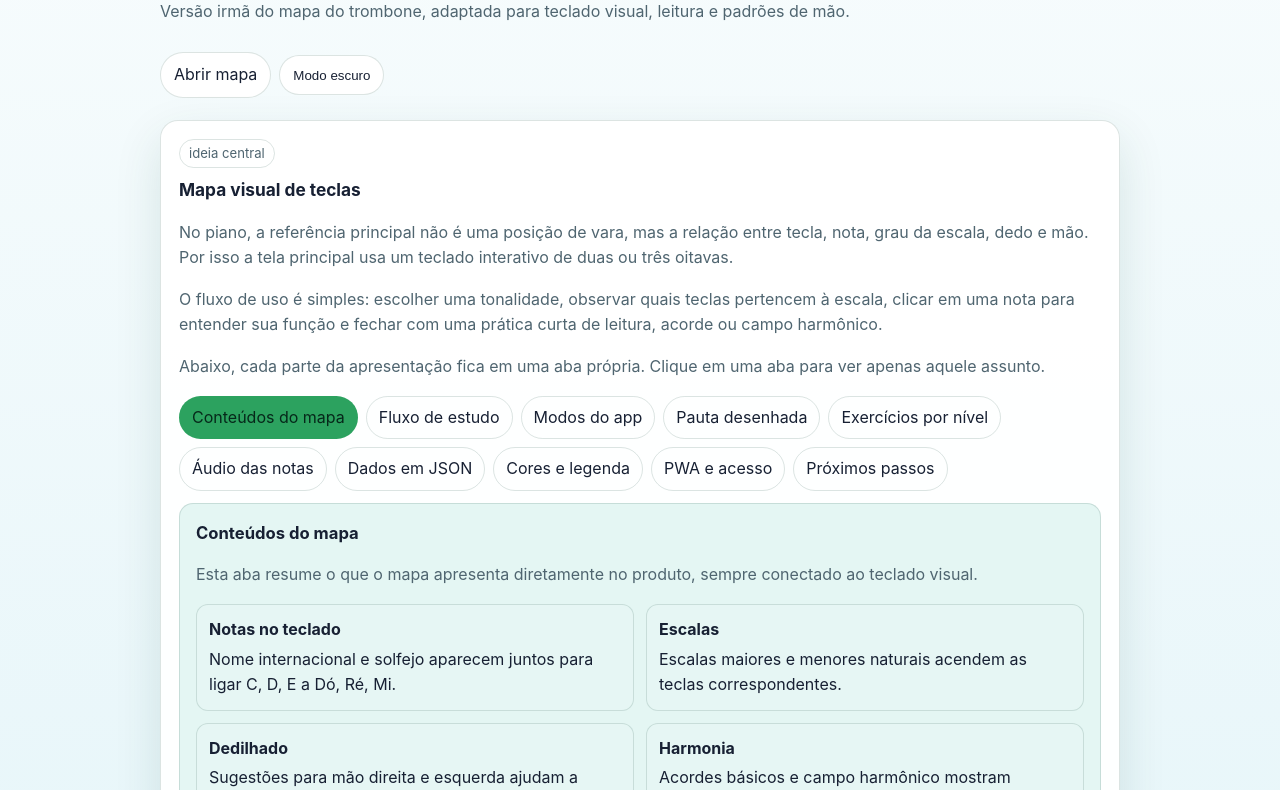
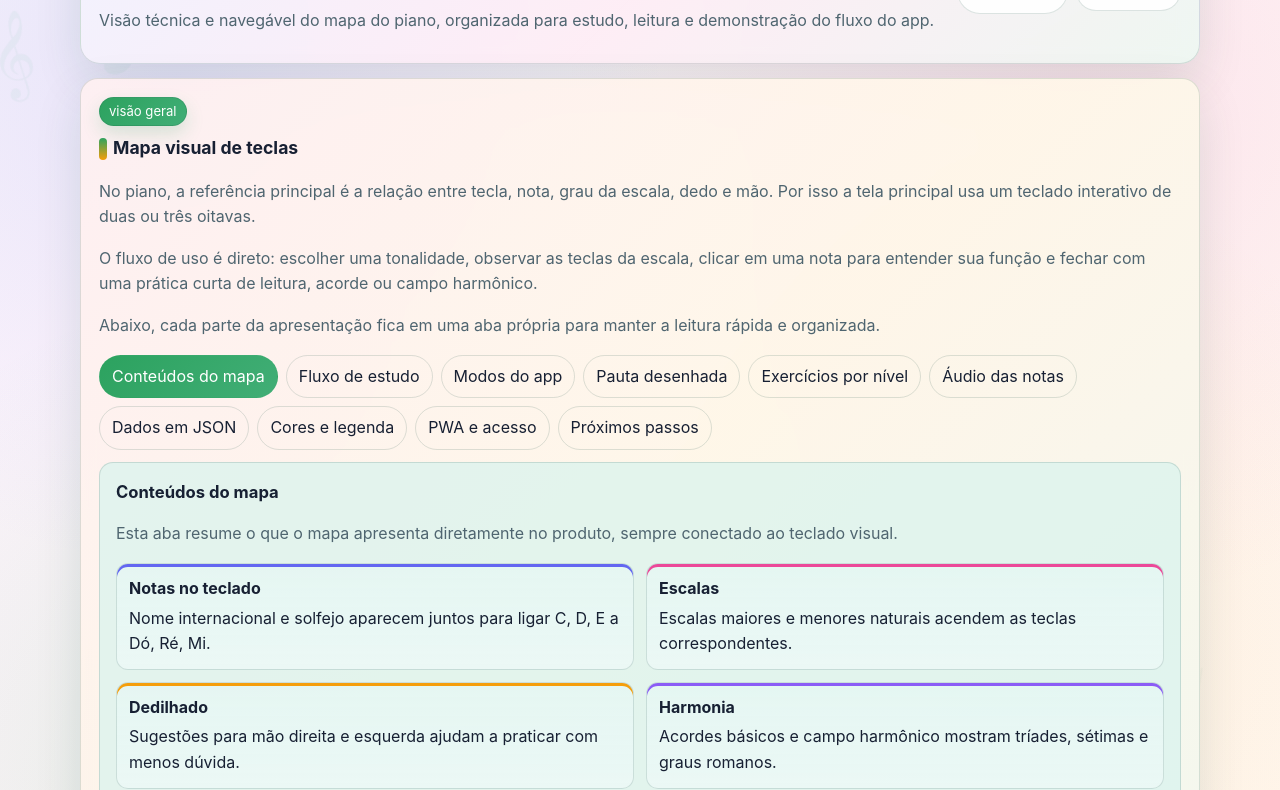
Before and after one commit to caetanoronan/piano-e-teclado, a plain HTML site: page relatorio.html in a window 1280 px wide. Shown: the part 98-888 px from the top of the page. Drawn offline with Linux system fonts and the light colour scheme.

```diff
--- a/relatorio.html
+++ b/relatorio.html
@@ -13,26 +13,38 @@
       --bg: #f7fcfd;
       --bg-2: #e5f5f9;
       --surface: rgba(255, 255, 255, 0.94);
-      --surface-2: rgba(230, 247, 244, 0.8);
-      --surface-3: rgba(217, 243, 238, 0.7);
+      --surface-2: rgba(230, 247, 244, 0.82);
+      --surface-3: rgba(217, 243, 238, 0.72);
       --ink: #172033;
       --muted: #4f6570;
       --line: rgba(38, 87, 78, 0.16);
       --accent: #2ca25f;
+      --accent-2: #41ae76;
+      --accent-3: #99d8c9;
+      --color-theory: #6366f1;
+      --color-score: #ec4899;
+      --color-keyboard: #f59e0b;
+      --color-instrument: #8b5cf6;
       --shadow: 0 18px 48px rgba(19, 75, 58, 0.12);
       color-scheme: light;
     }
 
     html[data-theme="dark"] {
-      --bg: #0f1f1a;
-      --bg-2: #173329;
-      --surface: rgba(22, 44, 37, 0.95);
-      --surface-2: rgba(31, 63, 53, 0.82);
-      --surface-3: rgba(28, 57, 47, 0.7);
-      --ink: #effaf6;
-      --muted: #bedaca;
-      --line: rgba(177, 224, 208, 0.2);
-      --accent: #66c2a4;
+      --bg: #0a1318;
+      --bg-2: #0f1f2a;
+      --surface: rgba(15, 32, 46, 0.98);
+      --surface-2: rgba(22, 51, 70, 0.95);
+      --surface-3: rgba(24, 44, 60, 0.84);
+      --ink: #f0f9fc;
+      --muted: #a8d8e1;
+      --line: rgba(177, 224, 208, 0.35);
+      --accent: #4ade80;
+      --accent-2: #22c55e;
+      --accent-3: #16a34a;
+      --color-theory: #818cf8;
+      --color-score: #f472b6;
+      --color-keyboard: #fbbf24;
+      --color-instrument: #a78bfa;
       --shadow: 0 18px 48px rgba(0, 0, 0, 0.34);
       color-scheme: dark;
     }
@@ -42,29 +54,81 @@
     body {
       margin: 0;
       min-height: 100vh;
-      background: linear-gradient(180deg, var(--bg), var(--bg-2));
+      position: relative;
+      overflow-x: hidden;
+      background:
+        radial-gradient(circle at 12% 14%, rgba(99, 102, 241, 0.12), transparent 28%),
+        radial-gradient(circle at 86% 16%, rgba(236, 72, 153, 0.10), transparent 30%),
+        radial-gradient(circle at 78% 72%, rgba(245, 158, 11, 0.10), transparent 32%),
+        radial-gradient(circle at 18% 84%, rgba(44, 162, 95, 0.12), transparent 30%),
+        linear-gradient(135deg, var(--bg), #eef8fb, #fdf4fb, #fff7ee, #effcf4, var(--bg-2));
+      background-size: 120% 120%, 120% 120%, 120% 120%, 120% 120%, 360% 360%;
+      animation: rainbowDrift 22s ease-in-out infinite;
       color: var(--ink);
-      font-family: Inter, ui-sans-serif, system-ui, -apple-system, BlinkMacSystemFont, "Segoe UI", sans-serif;
+      font-family: -apple-system, BlinkMacSystemFont, "Segoe UI", Roboto, "Helvetica Neue", sans-serif;
       line-height: 1.6;
     }
 
+    body::before,
+    body::after {
+      content: "𝄞  ♫  ♪  ♬  ♯  ♭  ♮";
+      position: fixed;
+      inset: 0;
+      pointer-events: none;
+      z-index: 0;
+      display: grid;
+      align-items: start;
+      justify-items: start;
+      padding: 2.2rem 1.2rem;
+      color: color-mix(in srgb, var(--accent) 42%, transparent);
+      font-size: clamp(2.5rem, 6vw, 5.5rem);
+      letter-spacing: 0.4rem;
+      line-height: 1.35;
+      opacity: 0.10;
+      white-space: pre-wrap;
+      transform: rotate(-6deg);
+    }
+
+    body::after {
+      content: "♪  ♮  ♫  𝄞  ♭  ♬  ♯  𝅘𝅥";
+      align-items: end;
+      justify-items: end;
+      padding: 2rem 1.4rem;
+      transform: rotate(8deg);
+      color: color-mix(in srgb, var(--accent-2) 42%, transparent);
+    }
+
     header, main {
-      width: min(960px, calc(100% - 28px));
+      width: min(1120px, calc(100% - 32px));
       margin: 0 auto;
+      position: relative;
+      z-index: 1;
     }
 
     header {
-      padding: 22px 0 12px;
+      margin-top: 12px;
+      padding: 18px 18px 14px;
       display: flex;
       justify-content: space-between;
       gap: 12px;
       align-items: center;
       flex-wrap: wrap;
+      border: 1px solid var(--line);
+      border-radius: 20px;
+      background:
+        linear-gradient(135deg, color-mix(in srgb, var(--surface) 92%, #6366f1), color-mix(in srgb, var(--surface) 90%, #ec4899), color-mix(in srgb, var(--surface) 92%, #2ca25f));
+      box-shadow: var(--shadow);
+      backdrop-filter: blur(10px);
     }
 
     h1 {
       margin: 0;
       font-size: clamp(1.5rem, 3vw, 2.3rem);
+      background: linear-gradient(135deg, #6366f1, #ec4899, #f59e0b, #8b5cf6, #2ca25f);
+      background-size: 200% 200%;
+      background-clip: text;
+      -webkit-background-clip: text;
+      -webkit-text-fill-color: transparent;
     }
 
     p { color: var(--muted); }
@@ -92,25 +156,57 @@
       justify-content: center;
       min-height: 40px;
       cursor: pointer;
+      text-decoration: none;
+      box-shadow: none;
+    }
+
+    .button:hover {
+      transform: translateY(-1px);
+      box-shadow: 0 10px 24px rgba(44, 162, 95, 0.12);
     }
 
     main {
-      padding: 10px 0 40px;
+      padding: 14px 0 40px;
       display: grid;
-      gap: 14px;
+      gap: 16px;
     }
 
     section {
       border: 1px solid var(--line);
-      background: var(--surface);
+      background:
+        linear-gradient(
+          135deg,
+          color-mix(in srgb, var(--surface) 92%, #6366f1),
+          color-mix(in srgb, var(--surface) 90%, #ec4899),
+          color-mix(in srgb, var(--surface) 91%, #f59e0b),
+          color-mix(in srgb, var(--surface) 92%, #2ca25f),
+          color-mix(in srgb, var(--surface) 91%, #8b5cf6)
+        );
+      background-size: 280% 280%;
+      animation: panelRainbowDrift 20s ease-in-out infinite;
       border-radius: 18px;
       padding: 18px;
       box-shadow: var(--shadow);
+      backdrop-filter: blur(10px);
     }
 
     h2 {
       margin: 0 0 8px;
-      font-size: 1.08rem;
+      font-size: 1.1rem;
+      position: relative;
+      padding-left: 14px;
+    }
+
+    h2::before {
+      content: "";
+      position: absolute;
+      left: 0;
+      top: 50%;
+      transform: translateY(-50%);
+      width: 8px;
+      height: 22px;
+      border-radius: 999px;
+      background: linear-gradient(180deg, var(--accent), var(--color-keyboard));
     }
 
     ul {
@@ -125,9 +221,11 @@
       border: 1px solid var(--line);
       border-radius: 999px;
       padding: 3px 9px;
-      color: var(--muted);
+      color: #ffffff;
       font-size: 0.82rem;
       margin-bottom: 8px;
+      background: linear-gradient(135deg, var(--accent), var(--accent-2));
+      box-shadow: 0 8px 18px rgba(44, 162, 95, 0.18);
     }
 
     .tabs {
@@ -145,12 +243,19 @@
       padding: 8px 12px;
       cursor: pointer;
       font: inherit;
+      transition: transform 0.18s ease, background 0.18s ease, box-shadow 0.18s ease;
+    }
+
+    .tab:hover {
+      transform: translateY(-1px);
+      background: color-mix(in srgb, var(--accent) 10%, var(--surface));
+      box-shadow: 0 8px 18px rgba(44, 162, 95, 0.12);
     }
 
     .tab.active {
-      background: var(--accent);
+      background: linear-gradient(135deg, var(--accent), var(--accent-2));
       border-color: transparent;
-      color: #06281a;
+      color: #ffffff;
     }
 
     .tab-panel {
@@ -182,8 +287,13 @@
       border: 1px solid var(--line);
       border-radius: 12px;
       padding: 12px;
-      background: var(--surface-2);
+      background: linear-gradient(180deg, var(--surface-2), color-mix(in srgb, var(--surface-2) 76%, white));
     }
+
+    .mini-card:nth-child(1) { box-shadow: inset 0 3px 0 var(--color-theory); }
+    .mini-card:nth-child(2) { box-shadow: inset 0 3px 0 var(--color-score); }
+    .mini-card:nth-child(3) { box-shadow: inset 0 3px 0 var(--color-keyboard); }
+    .mini-card:nth-child(4) { box-shadow: inset 0 3px 0 var(--color-instrument); }
 
     .mini-card strong {
       display: block;
@@ -210,9 +320,9 @@
     }
 
     .subtab.active {
-      background: rgba(44, 162, 95, 0.14);
-      border-color: var(--accent);
-      color: var(--accent);
+      background: linear-gradient(135deg, var(--accent), var(--accent-2));
+      border-color: transparent;
+      color: #ffffff;
     }
 
     .staff-detail {
@@ -323,7 +433,7 @@
 
     .score-card {
       border: 1px solid var(--line);
-      background: var(--surface-2);
+      background: linear-gradient(180deg, var(--surface-2), color-mix(in srgb, var(--surface-2) 76%, white));
       border-radius: 14px;
       padding: 12px;
       overflow: hidden;
@@ -368,8 +478,65 @@
       font: 800 18px Inter, system-ui, sans-serif;
     }
 
-    @media (max-width: 720px) {
-      .tab-grid, .subtabs, .staff-demo, .sound-controls { grid-template-columns: 1fr; }
+    @media (max-width: 900px) {
+      .tab-grid, .subtabs, .staff-demo, .sound-controls {
+        grid-template-columns: 1fr;
+      }
+
+      header {
+        align-items: flex-start;
+      }
+    }
+
+    @media (max-width: 560px) {
+      header {
+        padding: 16px 14px 12px;
+      }
+
+      h1 {
+        font-size: 1.55rem;
+      }
+
+      section {
+        padding: 16px;
+      }
+
+      .tabs {
+        gap: 7px;
+      }
+
+      .tab {
+        padding: 8px 10px;
+      }
+    }
+
+    @keyframes rainbowDrift {
+      0%, 100% {
+        background-position: 0% 0%, 100% 0%, 100% 100%, 0% 100%, 0% 50%;
+      }
+
+      50% {
+        background-position: 8% 6%, 92% 10%, 86% 88%, 12% 92%, 100% 50%;
+      }
+    }
+
+    @keyframes panelRainbowDrift {
+      0%, 100% {
+        background-position: 0% 50%;
+      }
+
+      50% {
+        background-position: 100% 50%;
+      }
+    }
+
+    @media (prefers-reduced-motion: reduce) {
+      *, *::before, *::after {
+        animation-duration: 0.01ms !important;
+        animation-iteration-count: 1 !important;
+        transition-duration: 0.01ms !important;
+        scroll-behavior: auto !important;
+      }
     }
   </style>
 </head>
@@ -377,7 +544,7 @@
   <header>
     <div>
       <h1>Relatório do Mapa Base do Piano e Teclado</h1>
-      <p>Versão irmã do mapa do trombone, adaptada para teclado visual, leitura e padrões de mão.</p>
+      <p>Visão técnica e navegável do mapa do piano, organizada para estudo, leitura e demonstração do fluxo do app.</p>
     </div>
     <nav class="nav" aria-label="Navegação">
       <a class="button" href="index.html">Abrir mapa</a>
@@ -387,18 +554,18 @@
 
   <main>
     <section>
-      <span class="tag">ideia central</span>
+      <span class="tag">visão geral</span>
       <h2>Mapa visual de teclas</h2>
       <p>
-        No piano, a referência principal não é uma posição de vara, mas a relação entre tecla, nota, grau da escala,
-        dedo e mão. Por isso a tela principal usa um teclado interativo de duas ou três oitavas.
+        No piano, a referência principal é a relação entre tecla, nota, grau da escala, dedo e mão. Por isso a tela
+        principal usa um teclado interativo de duas ou três oitavas.
       </p>
       <p>
-        O fluxo de uso é simples: escolher uma tonalidade, observar quais teclas pertencem à escala, clicar em uma nota
-        para entender sua função e fechar com uma prática curta de leitura, acorde ou campo harmônico.
+        O fluxo de uso é direto: escolher uma tonalidade, observar as teclas da escala, clicar em uma nota para entender
+        sua função e fechar com uma prática curta de leitura, acorde ou campo harmônico.
       </p>
       <p>
-        Abaixo, cada parte da apresentação fica em uma aba própria. Clique em uma aba para ver apenas aquele assunto.
+        Abaixo, cada parte da apresentação fica em uma aba própria para manter a leitura rápida e organizada.
       </p>
 
       <div class="tabs" role="tablist" aria-label="Apresentação do produto">
@@ -604,6 +771,8 @@
             <li>Serve para melodias, escalas na mão direita e leitura inicial no registro médio.</li>
             <li>Permite destacar a nota na pauta enquanto a tecla correspondente aparece no teclado.</li>
           </ul>
+          <h4>Tempo e notação</h4>
+          <p>O relatório mostra marcações de andamento e compasso como apoio visual: por exemplo, `♩ = 80` e `4/4`. Essas marcações devem usar `aria-label` e ter opção de ativar/desativar o metronomo no exemplo interativo. Evite animações rápidas na pauta e garanta contraste suficiente para leitura no modo claro e escuro.</p>
         </div>
       </div>
 
```
Also changed, not shown: 1 other file.
